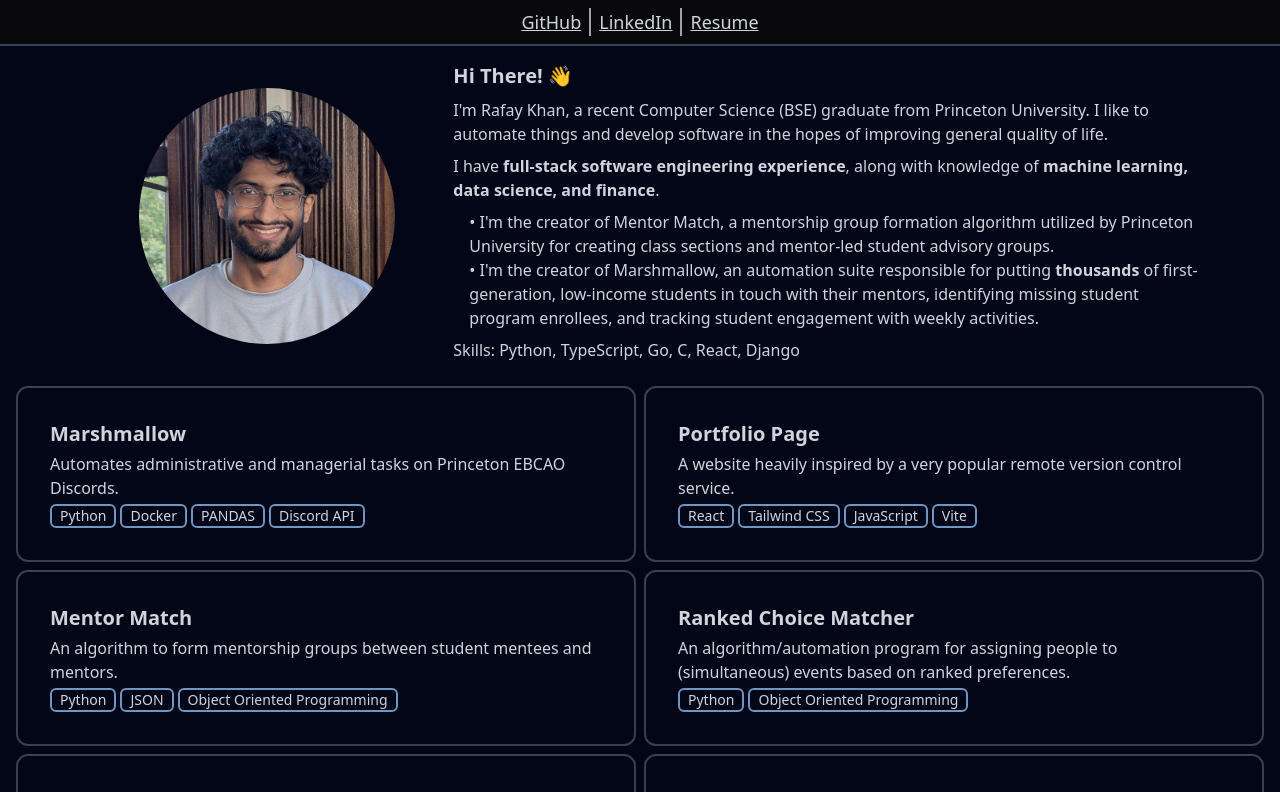
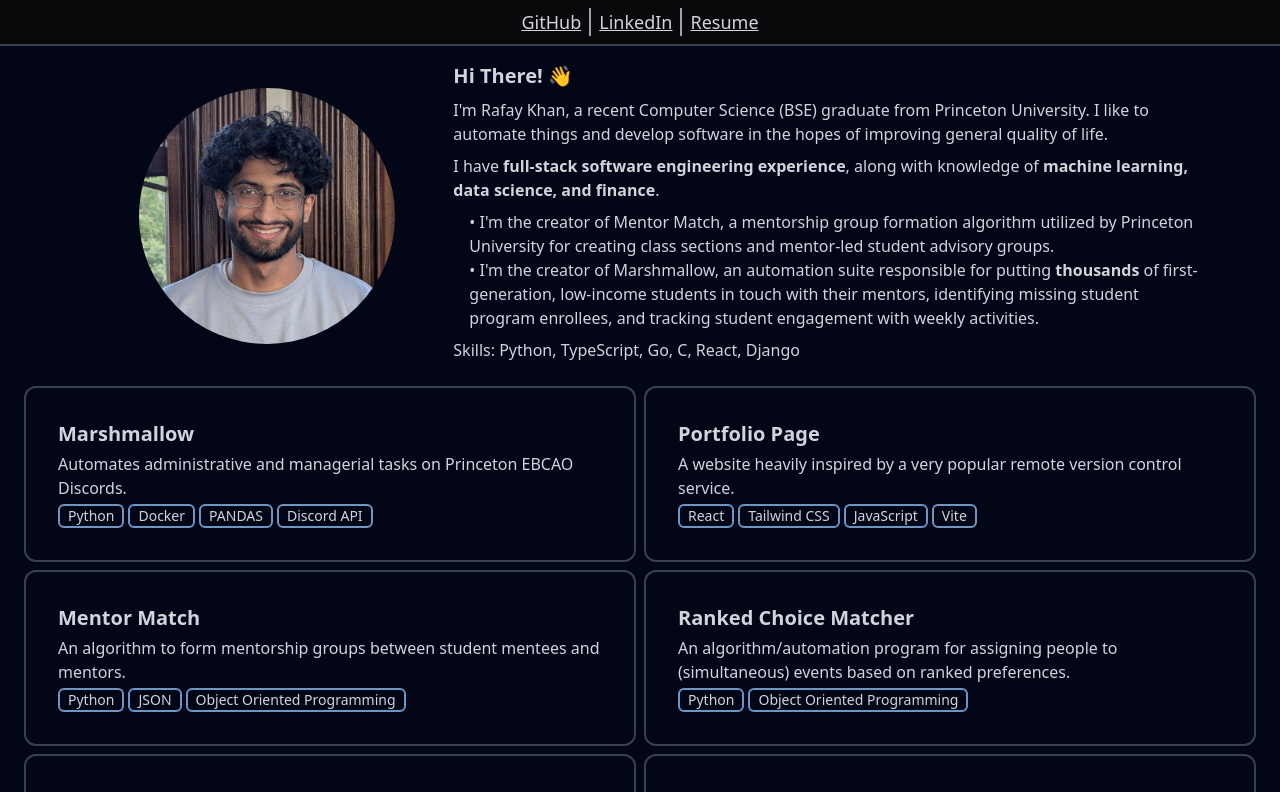
Before and after one commit to rafaykhan-source/portfolio, a React (Vite) app: page / in a window 1280 px wide. Shown: the top 792 px of the page. Built offline with nearby package versions, Linux system fonts and the light colour scheme.

Commit message:
chore: add margins

```diff
--- a/src/components/ProjectsTable.jsx
+++ b/src/components/ProjectsTable.jsx
@@ -6,7 +6,7 @@ export function ProjectsTable({ projects }) {
   ))
   return (
     <>
-      <div className="grid grid-flow-row-dense gap-2 px-4 lg:grid-cols-2">
+      <div className="mx-2 grid grid-flow-row-dense gap-2 px-4 lg:grid-cols-2">
         {items}
       </div>
     </>
```
